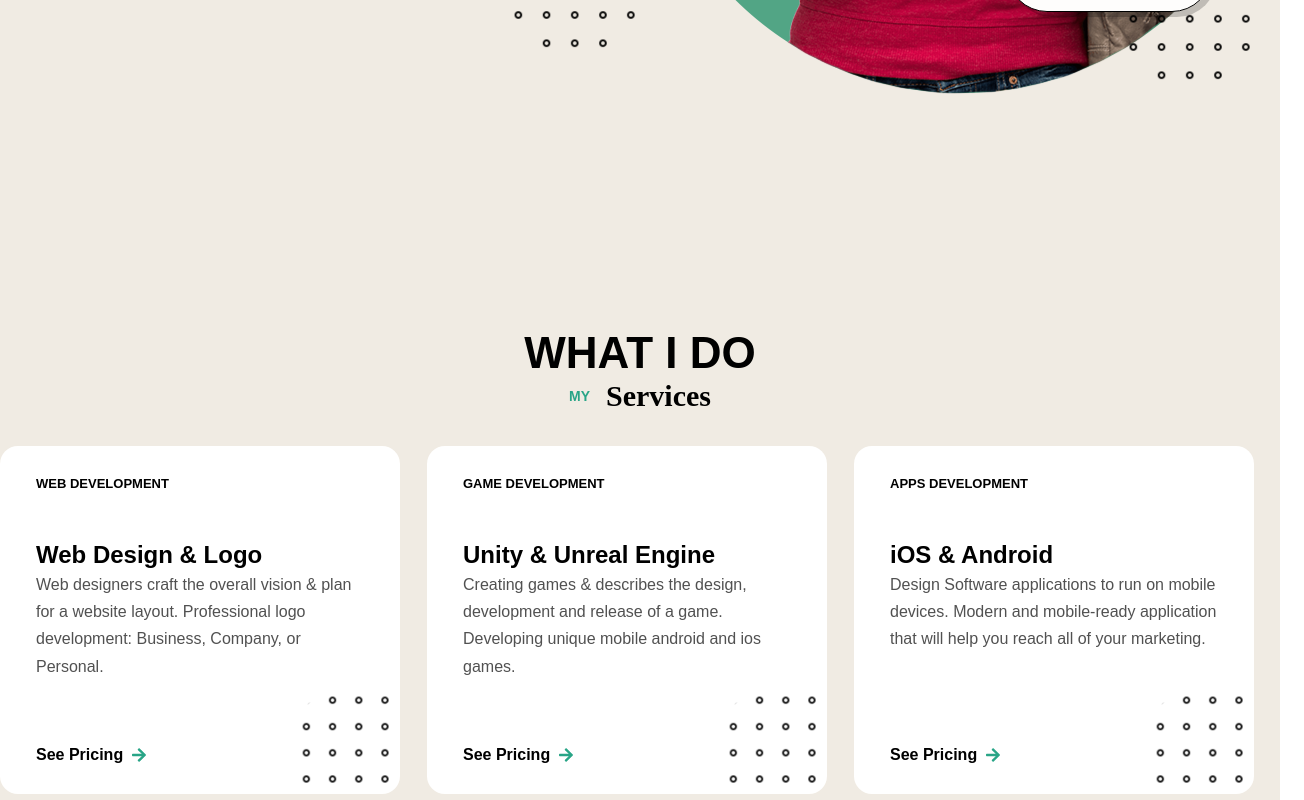
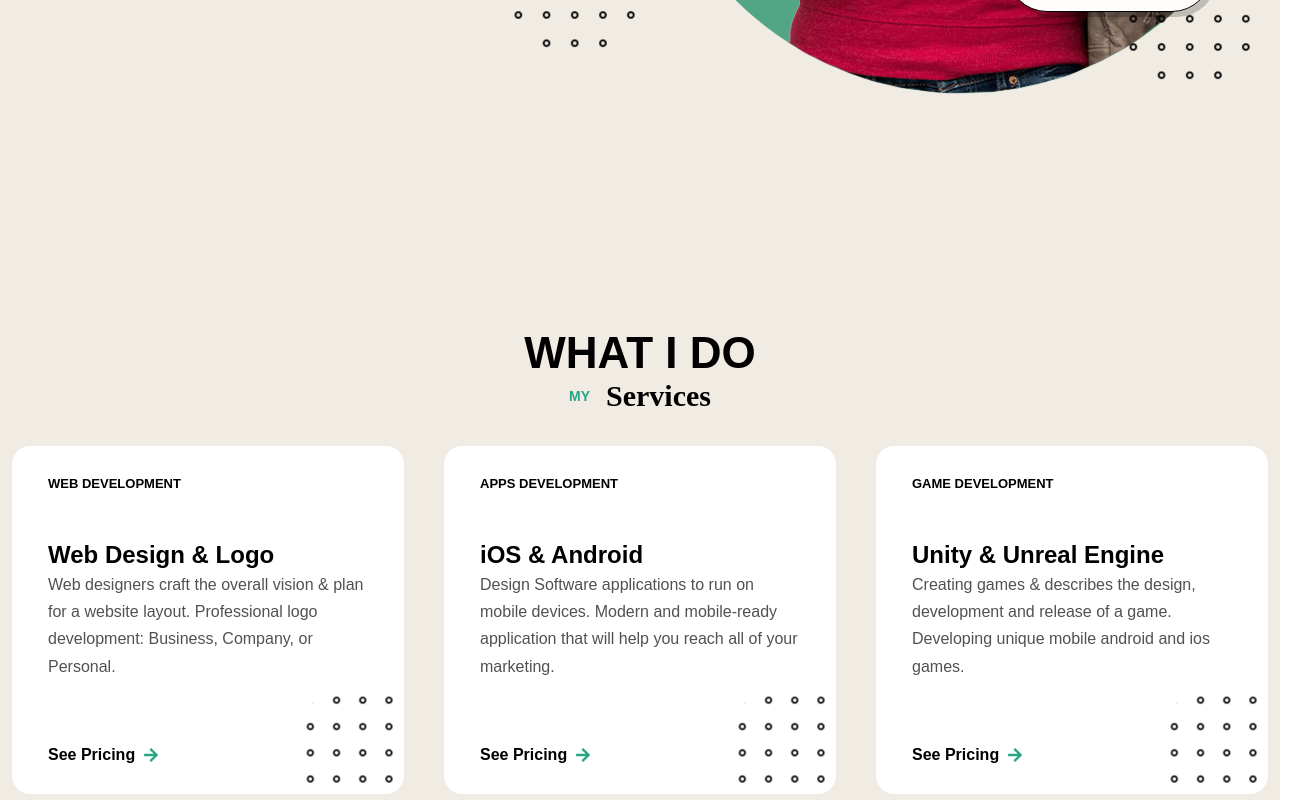
Before and after one commit to sammysticks8/project6, a React (Vite) app: page / in a window 1280 px wide. Shown: the part 680-1480 px from the top of the page, 1304 px wide, since content can reach past the window. Built offline with nearby package versions, Linux system fonts and the light colour scheme.

Commit message:
uppaded the mobile view

```diff
--- a/src/components/Blog.jsx
+++ b/src/components/Blog.jsx
@@ -4,7 +4,7 @@ import { FaArrowRight } from "react-icons/fa";
 const Blog = () => {
   const Card = ({ date, title, image }) => {
     return (
-      <div className="xl:w-[400px] hoverBtn">
+      <div className="hoverBtn">
         <div className="bg-white rounded-[20px] py-[30px] px-[35px] relative overflow-hidden">
           <p className="text-[13px] font-medium dark:text-black">{date}</p>
           <p className="text-2xl dark:text-black font-bold hover:text-[#29a587] my-[15px]">
@@ -34,8 +34,8 @@ const Blog = () => {
   };
 
   return (
-    <main className="pb-5 pt-52 bg-[#f0ebe3] dark:bg-[#1f2937]" id="blog">
-      <div className="flex flex-col items-center container max-w-[1300px] mx-auto lg:px-3">
+    <main className="pb-5 pt-52 px-3 bg-[#f0ebe3] dark:bg-[#1f2937]" id="blog">
+      <div className="flex flex-col items-center container max-w-[1300px] mx-auto">
         <h1 className="sm:text-[44px] text-[26px] text-center m-0">LATEST BLOG</h1>
         <p className="font-bold text-sm text-[#29a587] flex items-center text-center gap-x-4">
           MY <span className="caveat text-3xl text-black">
--- a/src/components/Footer.jsx
+++ b/src/components/Footer.jsx
@@ -2,7 +2,7 @@ import { FaBehance, FaDribbble, FaTwitter } from "react-icons/fa";
 
 const Footer = () => {
   return (
-    <footer className="bg-[#f0ebe3] dark:bg-[#1f2937]">
+    <footer className="bg-[#f0ebe3] dark:bg-[#1f2937] px-3">
       <div className="container mx-auto py-[60px] flex sm:flex-row flex-col gap-y-4 items-center justify-between">
       <div className="flex items-center gap-x-8 text-[22px]">
             <FaTwitter />
--- a/src/components/Portfolio.jsx
+++ b/src/components/Portfolio.jsx
@@ -5,7 +5,7 @@ import { FaArrowRight } from "react-icons/fa";
 const Portfolio = () => {
   const Card = ({ title, sub_title, text, image }) => {
     return (
-      <div className="xl:w-[400px] hoverBtn">
+      <div className="hoverBtn">
         <div className="bg-white rounded-[20px] py-[30px] px-[35px] relative overflow-hidden">
           <img
             src={image}
@@ -32,7 +32,7 @@ const Portfolio = () => {
   };
 
   return (
-    <main className="pb-5 pt-52 bg-[#f0ebe3] dark:bg-[#1f2937]" id="works">
+    <main className="pb-5 pt-52 px-3 bg-[#f0ebe3] dark:bg-[#1f2937]" id="works">
       <div className="flex flex-col items-center container max-w-[1300px] mx-auto">
         <h1 className="sm:text-[44px] text-[26px] text-center m-0">PORTFOLIO</h1>
         <p className="font-bold text-sm text-[#29a587] flex items-center text-center gap-x-4">
--- a/src/components/Pricing.jsx
+++ b/src/components/Pricing.jsx
@@ -4,7 +4,7 @@ import { FaArrowRight, FaCheck } from "react-icons/fa";
 const Pricing = () => {
   const Card = ({ amount, duration, title, children }) => {
     return (
-      <div className="xl:w-[400px] relative hoverBtn">
+      <div className="relative hoverBtn">
         <div className={`${title === 'FREELANCING' && 'border-2 border-solid'} bg-white rounded-[20px] py-[30px] px-[35px] relative overflow-hidden dark:text-black`}>
           <p className="text-[13px] font-bold mb-[15px] m-0">{title}</p>
           <div className="flex items-center gap-x-4 my-5">
@@ -40,7 +40,7 @@ const Pricing = () => {
   };
 
   return (
-    <main className="pb-5 pt-52 bg-[#f0ebe3] dark:bg-[#1f2937]" id="pricing">
+    <main className="pb-5 pt-52 px-3 bg-[#f0ebe3] dark:bg-[#1f2937]" id="pricing">
       <div className="flex flex-col items-center container max-w-[1300px] mx-auto">
         <h1 className="sm:text-[44px] text-[26px] text-center m-0">PRICING</h1>
         <p className="font-bold text-sm text-[#29a587] flex items-center text-center gap-x-4">
--- a/src/components/Resume.jsx
+++ b/src/components/Resume.jsx
@@ -1,7 +1,7 @@
 import Education, { Experience } from './accordion';
 const Resume = () => {
   return (
-    <main className="pb-5 pt-52 bg-[#f0ebe3] dark:bg-[#1f2937]" id="resume">
+    <main className="pb-5 pt-52 px-3 bg-[#f0ebe3] dark:bg-[#1f2937]" id="resume">
       <div className="flex flex-col items-center container max-w-[1300px] mx-auto">
         <h1 className="sm:text-[44px] text-[26px] text-center m-0">RESUME</h1>
         <p className="font-bold text-sm text-[#29a587] flex items-center text-center gap-x-4">
--- a/src/components/Services.jsx
+++ b/src/components/Services.jsx
@@ -1,44 +1,47 @@
 /* eslint-disable react/prop-types */
 import { FaArrowRight } from "react-icons/fa";
-import Slider from "react-slick";
-import "slick-carousel/slick/slick.css";
-import "slick-carousel/slick/slick-theme.css";
+// import Slider from "react-slick";
+// import "slick-carousel/slick/slick.css";
+// import "slick-carousel/slick/slick-theme.css";
 
-const settings = {
-  dots: true,
-  slidesToShow: 3,
-  slidesToScroll: 1,
-  rtl: true,
-  responsive: [
-    {
-      breakpoint: 4000,
-      settings: {
-        slidesToShow: 3,
-        slidesToScroll: 1,
-      },
-    },
-    {
-      breakpoint: 1040,
-      settings: {
-        slidesToShow: 2,
-      },
-    },
-    {
-      breakpoint: 600,
-      settings: {
-        slidesToShow: 1,
-      },
-    },
-  ],
-};
+// const settings = {
+//   dots: true,
+//   slidesToShow: 3,
+//   slidesToScroll: 1,
+//   rtl: true,
+//   responsive: [
+//     {
+//       breakpoint: 4000,
+//       settings: {
+//         slidesToShow: 3,
+//         slidesToScroll: 1,
+//       },
+//     },
+//     {
+//       breakpoint: 1040,
+//       settings: {
+//         slidesToShow: 2,
+//       },
+//     },
+//     {
+//       breakpoint: 600,
+//       settings: {
+//         slidesToShow: 1,
+//       },
+//     },
+//   ],
+// };
 
 const Services = () => {
   const Card = ({ title, sub_title, text }) => {
     return (
-      <div className="xl:w-[400px] w-full hoverBtn">
+      <div className=" w-full hoverBtn">
         <div className="bg-white rounded-[18px] py-[30px] px-9 relative overflow-hidden">
-          <p className="text-[13px] font-bold pb-12"> {title} </p>
-          <h1 className="text-2xl font-bold">{sub_title} </h1>
+          <p className="text-[13px] dark:text-black font-bold pb-12">
+            {" "}
+            {title}{" "}
+          </p>
+          <h1 className="text-2xl font-bold dark:text-black">{sub_title} </h1>
           <p className="text-[#262626] opacity-80 min-h-[175px] leading-[1.7rem]">
             {text}
           </p>
@@ -55,7 +58,7 @@ const Services = () => {
   };
 
   return (
-    <main className="pt-52 bg-[#f0ebe3] dark:bg-[#1f2937]" id="services">
+    <main className="pt-52 bg-[#f0ebe3] dark:bg-[#1f2937] px-3" id="services">
       <div className="container max-w-[1300px] w-full mx-auto">
         <h1 className="sm:text-[44px] text-[26px] text-center m-0">
           WHAT I DO
@@ -64,8 +67,8 @@ const Services = () => {
           MY <span className="caveat text-3xl text-black">Services</span>
         </p>
 
-        <section className="mt-8">
-          <Slider {...settings} arrows={false}>
+        <section className="grid lg:grid-cols-3 sm:grid-cols-2 grid-cols-1 gap-10 mt-8 w-full">
+          {" "}
           <Card
             title="WEB DEVELOPMENT"
             sub_title="Web Design & Logo"
@@ -83,24 +86,6 @@ const Services = () => {
             sub_title="Unity & Unreal Engine"
             text="Creating games & describes the design, development and release of a game. Developing unique mobile android and ios games."
           />
-            <Card
-              title="WEB DEVELOPMENT"
-              sub_title="Web Design & Logo"
-              text="Web designers craft the overall vision & plan for a website
-              layout. Professional logo development: Business, Company, or
-              Personal."
-            />
-            <Card
-              title="APPS DEVELOPMENT"
-              sub_title="iOS & Android"
-              text="Design Software applications to run on mobile devices. Modern and mobile-ready application that will help you reach all of your marketing."
-            />
-            <Card
-              title="GAME DEVELOPMENT"
-              sub_title="Unity & Unreal Engine"
-              text="Creating games & describes the design, development and release of a game. Developing unique mobile android and ios games."
-            />
-          </Slider>
         </section>
       </div>
     </main>
--- a/src/components/Skills.jsx
+++ b/src/components/Skills.jsx
@@ -31,7 +31,7 @@ const Skills = () => {
   };
 
   return (
-    <main className="pt-52 bg-[#f0ebe3] dark:bg-[#1f2937]" id="skills">
+    <main className="pt-52 bg-[#f0ebe3] dark:bg-[#1f2937] px-3" id="skills">
       <div className="flex flex-col items-center container max-w-[1300px] mx-auto">
         <h1 className="sm:text-[44px] text-[26px] text-center m-0">
           PROFESSIONAL SKILLS
--- a/src/components/Testimonials.jsx
+++ b/src/components/Testimonials.jsx
@@ -1,40 +1,40 @@
 /* eslint-disable react/prop-types */
-import Slider from "react-slick";
-import "slick-carousel/slick/slick.css";
-import "slick-carousel/slick/slick-theme.css";
+// import Slider from "react-slick";
+// import "slick-carousel/slick/slick.css";
+// import "slick-carousel/slick/slick-theme.css";
 
-const settings = {
-  dots: true,
-  slidesToShow: 3,
-  slidesToScroll: 1,
-  rtl: true,
-  responsive: [
-    {
-      breakpoint: 4000,
-      settings: {
-        slidesToShow: 3,
-        slidesToScroll: 1,
-      },
-    },
-    {
-      breakpoint: 1040,
-      settings: {
-        slidesToShow: 2,
-      },
-    },
-    {
-      breakpoint: 600,
-      settings: {
-        slidesToShow: 1,
-      },
-    },
-  ],
-};
+// const settings = {
+//   dots: true,
+//   slidesToShow: 3,
+//   slidesToScroll: 1,
+//   rtl: true,
+//   responsive: [
+//     {
+//       breakpoint: 4000,
+//       settings: {
+//         slidesToShow: 3,
+//         slidesToScroll: 1,
+//       },
+//     },
+//     {
+//       breakpoint: 1040,
+//       settings: {
+//         slidesToShow: 2,
+//       },
+//     },
+//     {
+//       breakpoint: 600,
+//       settings: {
+//         slidesToShow: 1,
+//       },
+//     },
+//   ],
+// };
 
 const Testimonials = () => {
   const Card = ({ name, job, image }) => {
     return (
-      <div className="xl:w-[400px] hoverBtn">
+      <div className="hoverBtn">
         <div className="bg-white rounded-[20px] py-[30px] px-[35px] relative overflow-hidden">
           <div className="relative">
             <img src="/quotes.svg" alt="" className="absolute z-10" />
@@ -61,15 +61,18 @@ const Testimonials = () => {
   };
 
   return (
-    <main className="pb-5 pt-52 bg-[#f0ebe3] dark:bg-[#1f2937]" id="testimonials">
+    <main
+      className="pb-5 pt-52 px-3 bg-[#f0ebe3] dark:bg-[#1f2937]"
+      id="testimonials"
+    >
       <div className="container max-w-[1300px] mx-auto">
-        <h1 className="sm:text-[44px] text-[26px] text-center m-0">TESTIMONIALS</h1>
+        <h1 className="sm:text-[44px] text-[26px] text-center m-0">
+          TESTIMONIALS
+        </h1>
         <p className="font-bold text-sm text-[#29a587] flex items-center text-center justify-center gap-x-4">
           WHAT <span className="caveat text-3xl text-black">Customers Say</span>
         </p>
-        <section className="mt-[60px]">
-        <Slider {...settings} arrows={false}>
-        <Card
+        <section className="grid lg:grid-cols-3 sm:grid-cols-2 grid-cols-1 gap-10 mt-[60px] w-full">            <Card
               name="Barbara Wilson"
               job="CEO Company"
               image="https://luique.bslthemes.com/wp-content/uploads/2022/09/testi4-2.jpg"
@@ -87,26 +90,6 @@ const Testimonials = () => {
               image="https://luique.bslthemes.com/wp-content/uploads/2022/09/testi4-4.jpg"
               text="Lorem ipsum dolor sit amet, consectetur adipiscing elit, sed do eiusmod tempor incididunt ut labore et dolore magna aliqua."
             />
-          <Card
-            name="Barbara Wilson"
-            job="CEO Company"
-            image="https://luique.bslthemes.com/wp-content/uploads/2022/09/testi4-2.jpg"
-            text="Lorem ipsum dolor sit amet, consectetur adipiscing elit, sed do eiusmod tempor incididunt ut labore et dolore."
-          />
-          <Card
-            name="Charlie Smith"
-            job="Designer"
-            image="https://luique.bslthemes.com/wp-content/uploads/2022/09/testi4-1.jpg"
-            text="Lorem ipsum dolor sit amet, consectetur adipiscing elit, sed do eiusmod tempor incididunt ut labore et dolore."
-          />
-          <Card
-            name="Roy Wang"
-            job="Manager GYM"
-            image="https://luique.bslthemes.com/wp-content/uploads/2022/09/testi4-4.jpg"
-            text="Lorem ipsum dolor sit amet, consectetur adipiscing elit, sed do eiusmod tempor incididunt ut labore et dolore magna aliqua."
-          />
-          </Slider>
-
         </section>
       </div>
     </main>
```
Also changed, not shown: src/components/Intro.jsx (+8 -11 lines). Lines whose indentation alone changed are shown as unchanged.
